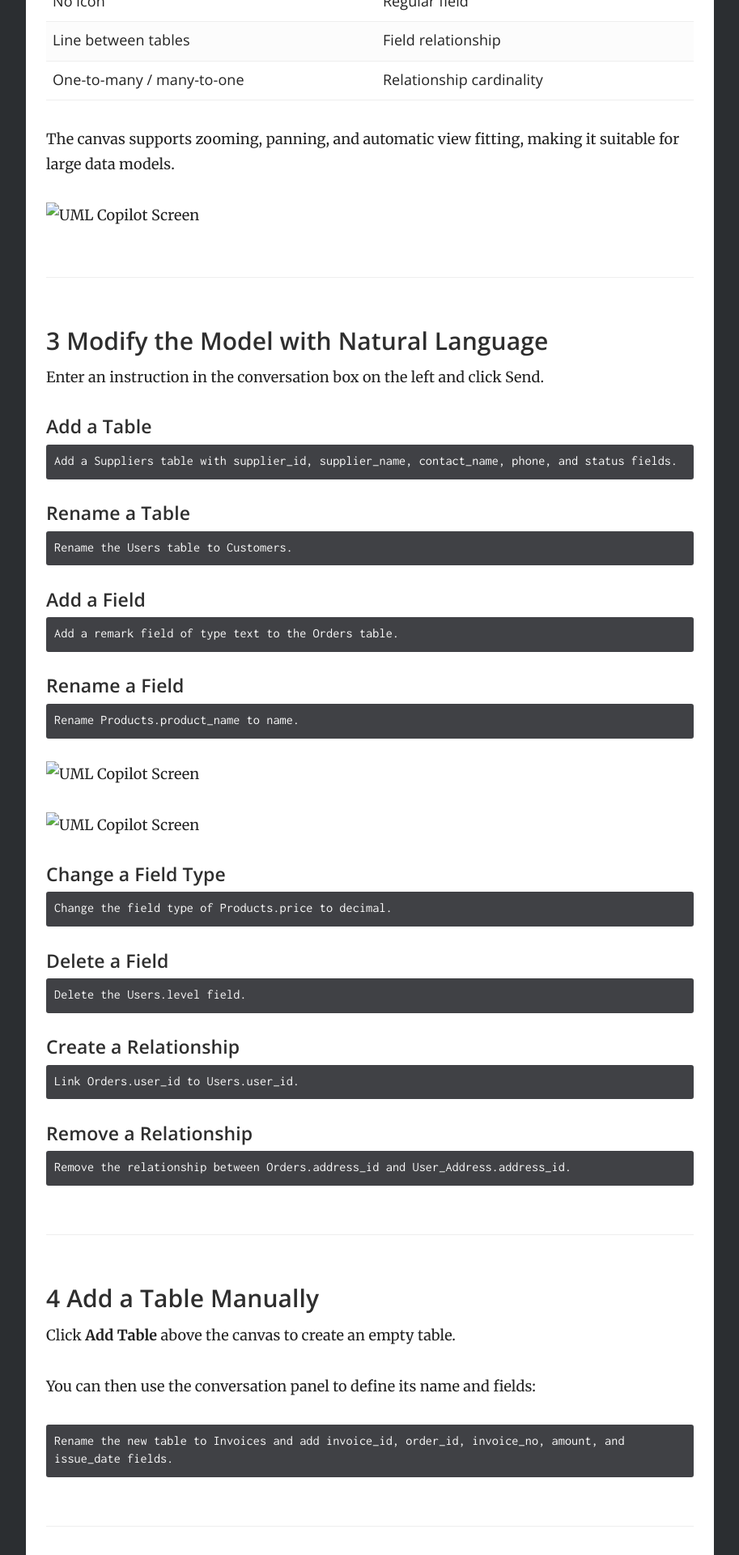
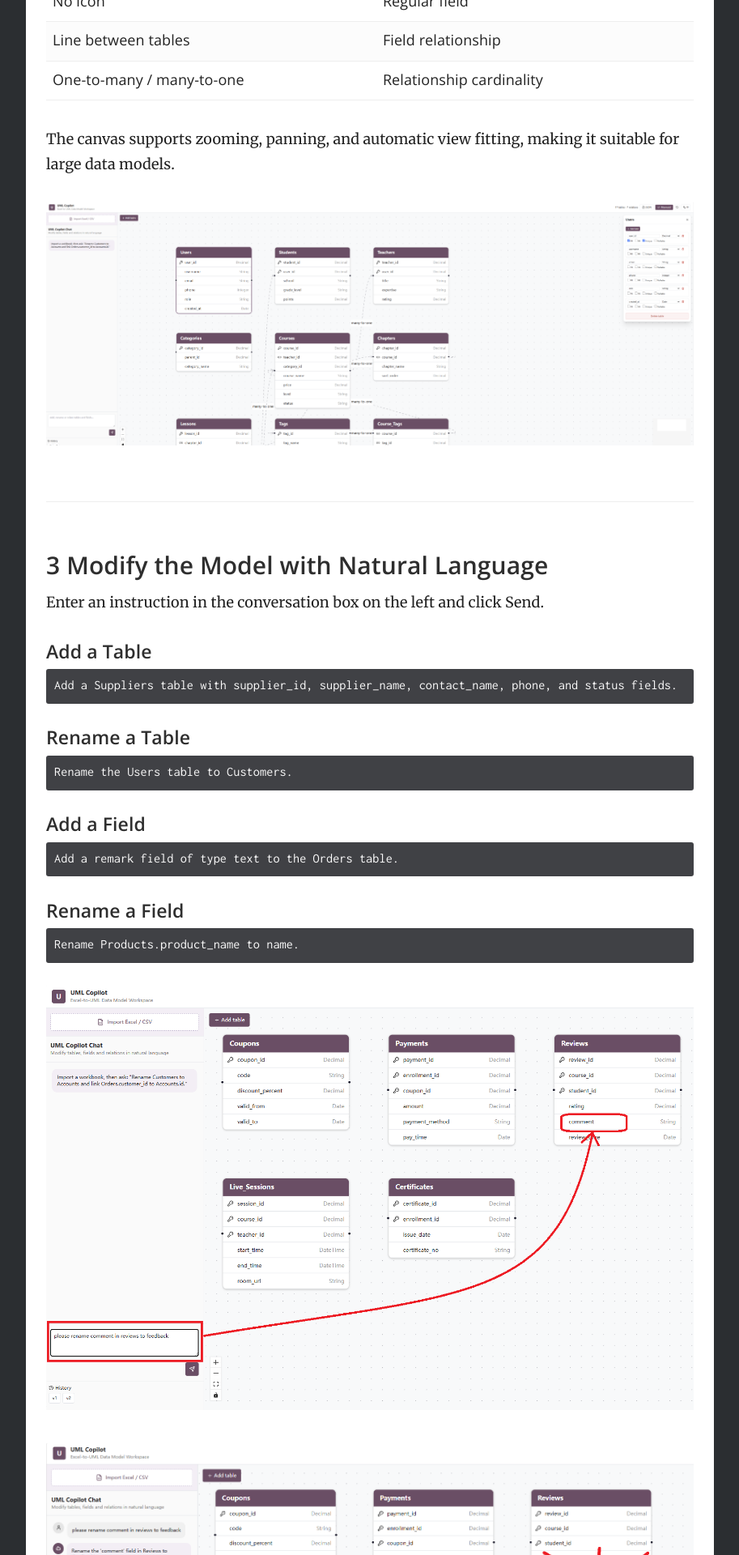
Before and after one commit to openerp-hk-t/doc, a Jekyll site: the page built from _docs/business insight/userguide.md, in a window 1280 px wide. Shown: the part 1423-3343 px from the top of the page at 81% size, without its empty margins (333-1246 px from the left). Built offline with Jekyll 4.4.1, drawn with Linux system fonts in a browser that asks for light colours.

Commit message:
Update userguide.md

````diff
--- a/_docs/business insight/userguide.md
+++ b/_docs/business insight/userguide.md
@@ -39,7 +39,7 @@ Icons and visual states generally indicate the following:
 
 The canvas supports zooming, panning, and automatic view fitting, making it suitable for large data models.
 
-![UML Copilot Screen](../images/UML_Tool_02.png)
+![UML Copilot Screen](https://openerp-hk-t.github.io/doc/images/UML_Tool_02.png)
 
 ### 3 Modify the Model with Natural Language
 
@@ -69,9 +69,9 @@ Add a remark field of type text to the Orders table.
 Rename Products.product_name to name.
 ```
 
-![UML Copilot Screen](../images/comments_rename_01.png)
+![UML Copilot Screen](https://openerp-hk-t.github.io/doc/images/comments_rename_01.png)
 
-![UML Copilot Screen](../images/feedback_modified.png)
+![UML Copilot Screen](https://openerp-hk-t.github.io/doc/images/feedback_modified.png)
 #### Change a Field Type
 
 ```text
````
